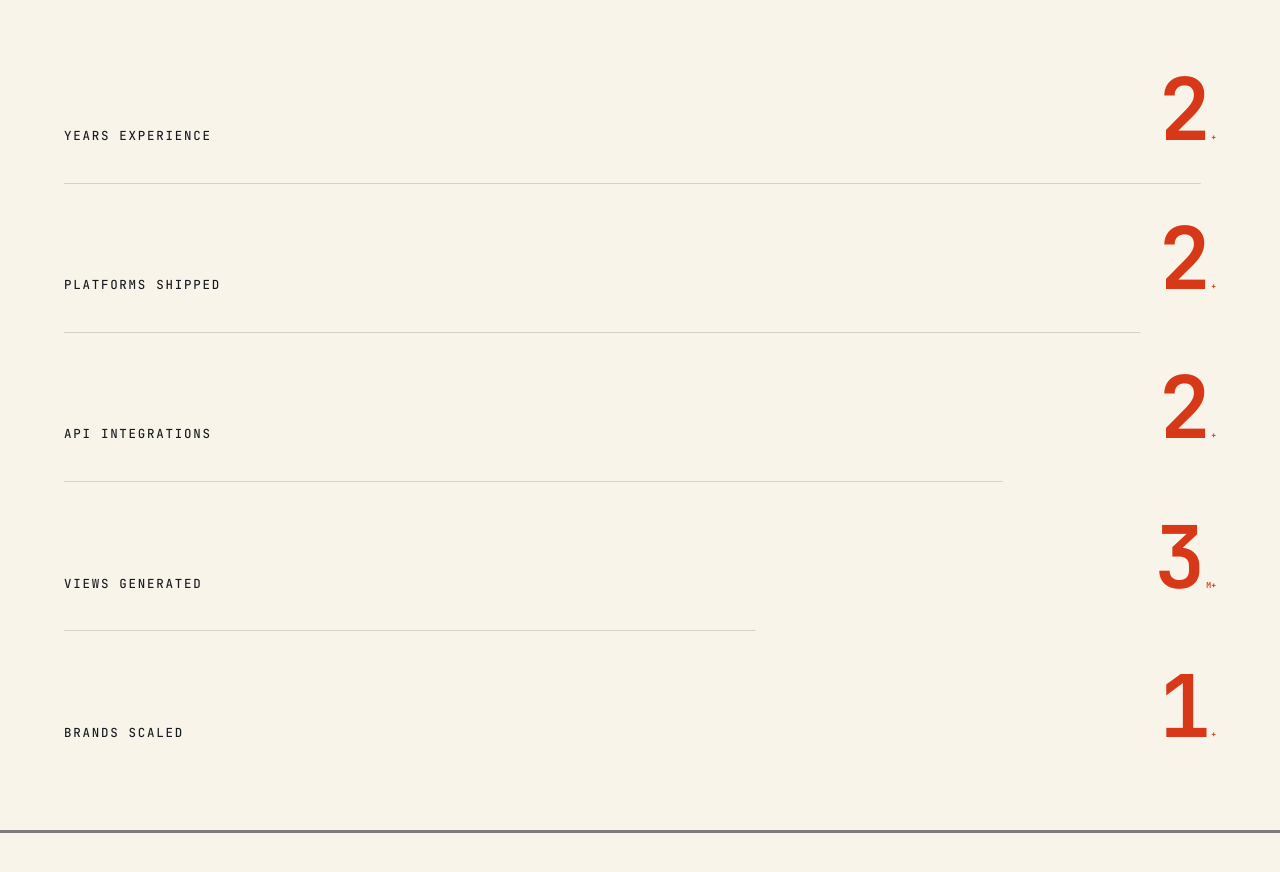
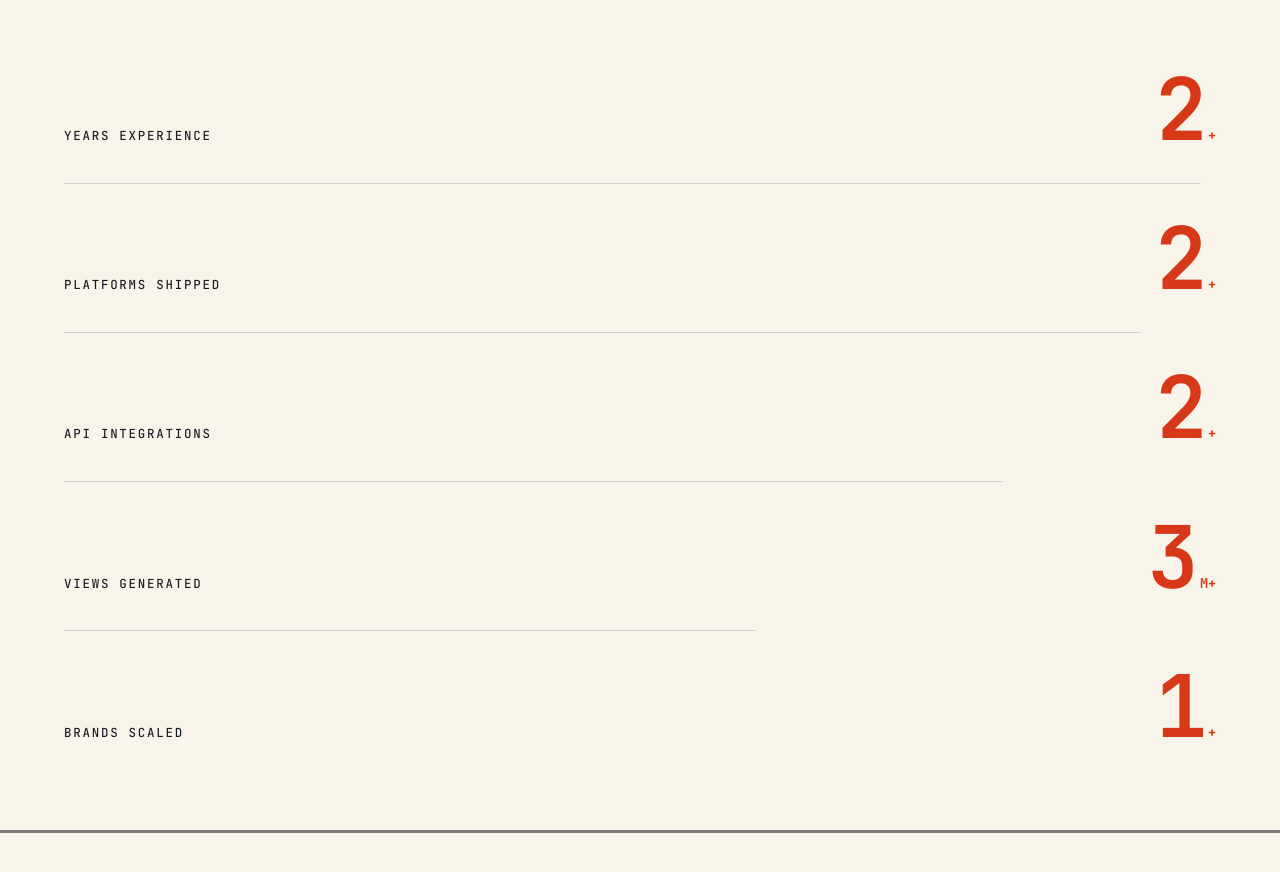
Before and after one commit to jaysahastrabudhe/jay-portfolio, a React (Vite) app: page / in a window 1280 px wide. Shown: the part 1120-1992 px from the top of the page. Built offline with nearby package versions, Linux system fonts and the light colour scheme.

Commit message:
style: increase size of stats suffix to 0.75em for improved visibility

```diff
--- a/src/components/Stats.css
+++ b/src/components/Stats.css
@@ -68,10 +68,9 @@
 
 .stats__suffix {
   font-family: var(--font-mono);
-  font-size: 0.45em;
+  font-size: 0.75em;
   font-weight: var(--fw-stat);
   color: var(--revenue);
-  vertical-align: super;
   margin-left: 0.05em;
 }
 
```
